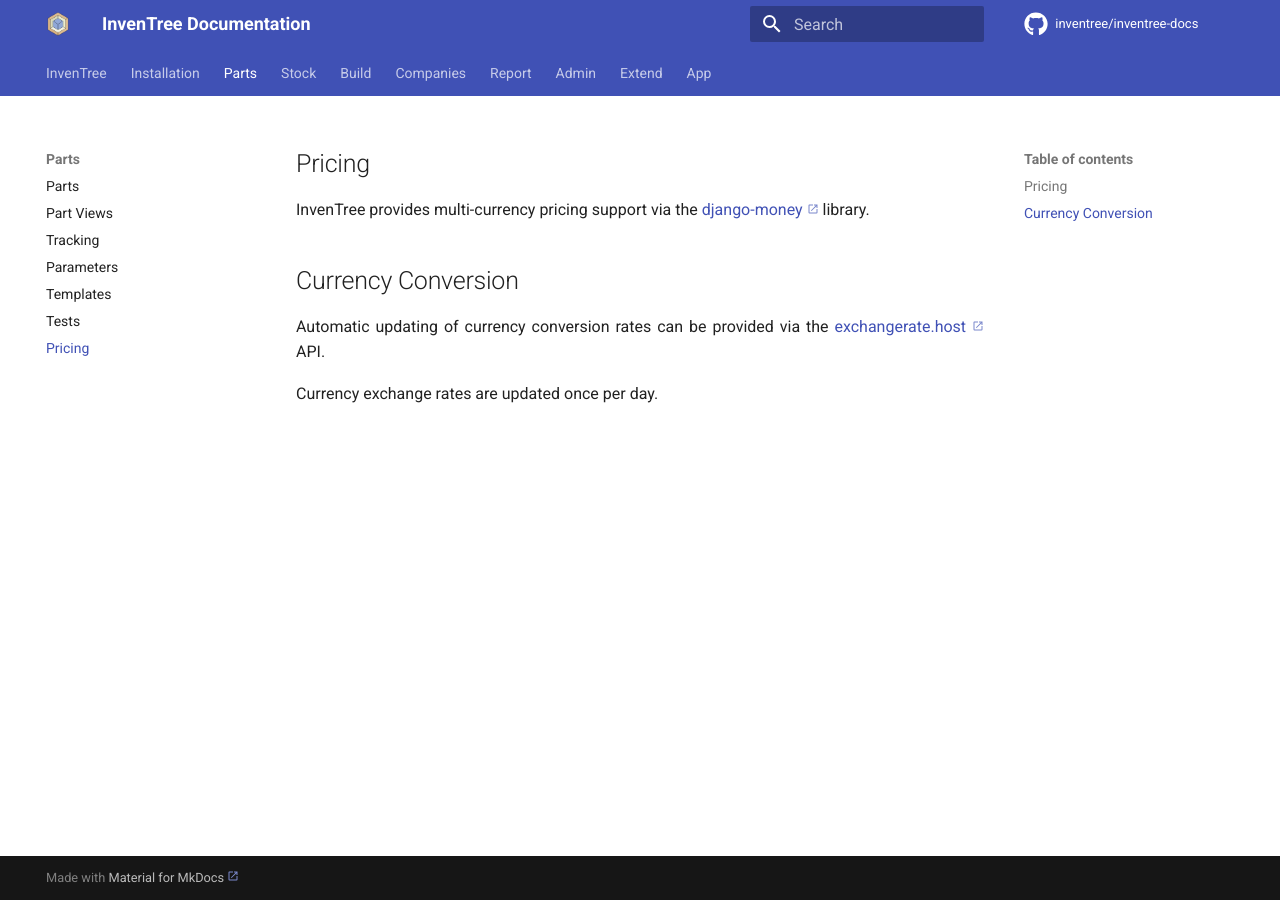
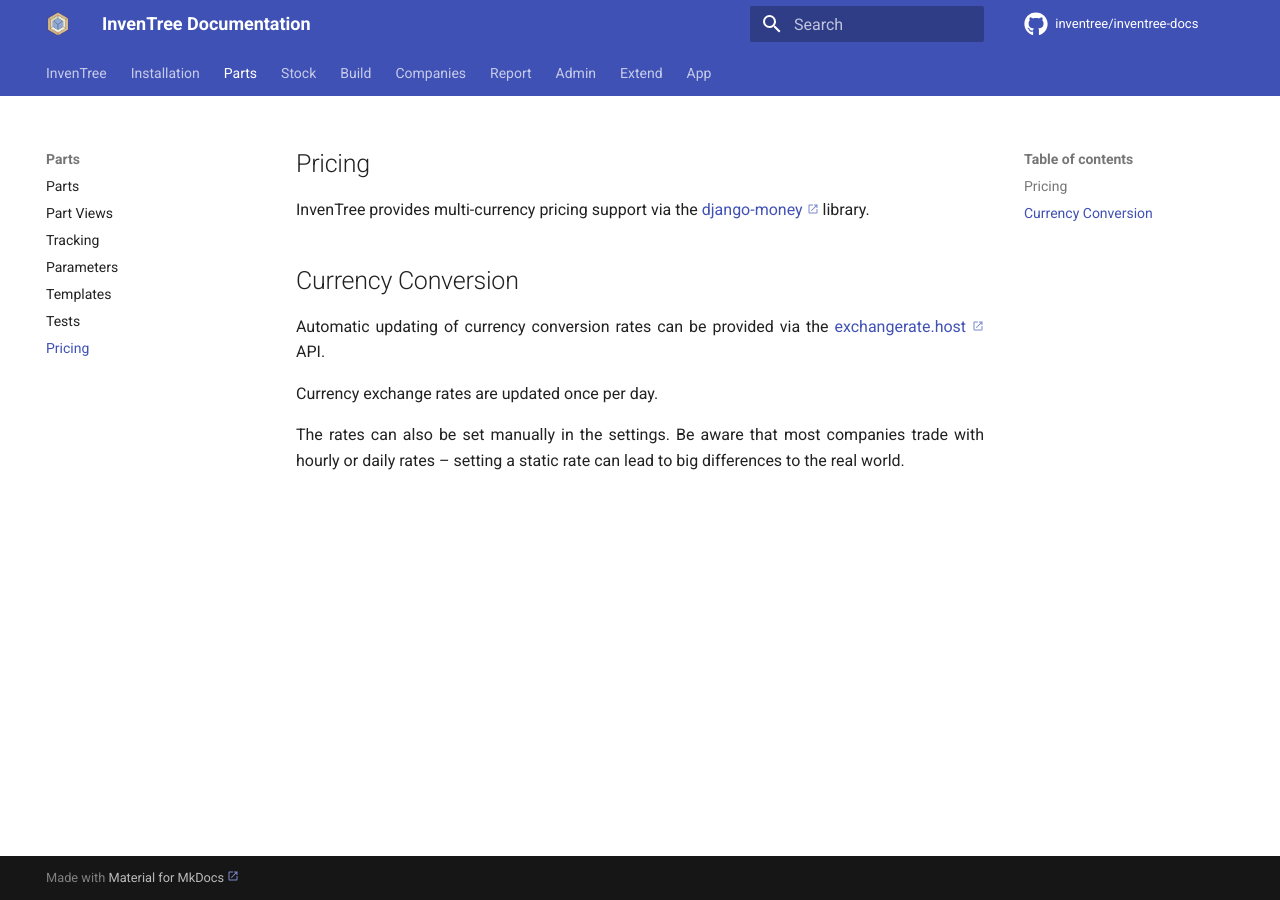
Before and after one commit to inventree/inventree-docs, an MkDocs documentation site: the page built from docs/part/pricing.md, in a window 1280 px wide. Built offline with MkDocs 1.6.1 and Material for MkDocs 9.7.7, drawn with Linux system fonts in a browser that asks for light colours; a script that is not in the unit is left out; comment, search, counter and statistics services are not loaded.

Commit message:
added info about manual exchange rates

```diff
--- a/docs/part/pricing.md
+++ b/docs/part/pricing.md
@@ -11,3 +11,5 @@ InvenTree provides multi-currency pricing support via the [django-money](https:/
 Automatic updating of currency conversion rates can be provided via the [exchangerate.host](https://exchangerate.host/#/) API.
 
 Currency exchange rates are updated once per day.
+
+The rates can also be set manually in the settings. Be aware that most companies trade with hourly or daily rates – setting a static rate can lead to big differences to the real world.
```
